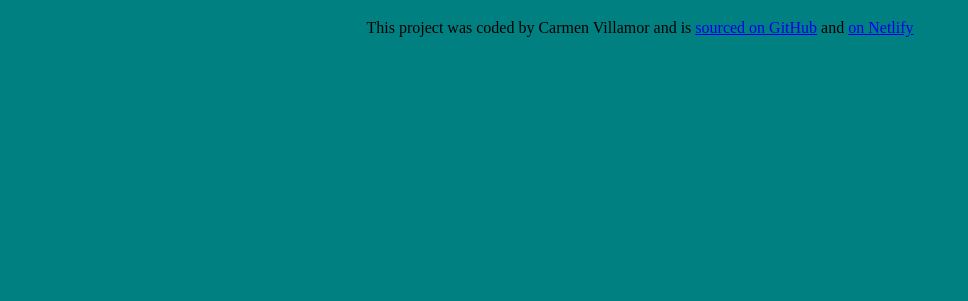
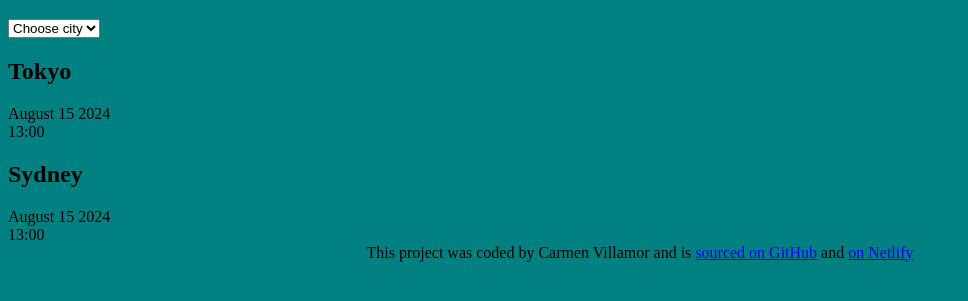
Before and after one commit to carmen-villamor/world-clock, a plain HTML site: page index.html in a window 1280 px wide. Shown: the part 61-362 px from the top of the page, without its empty margins (0-968 px from the left). Drawn offline with nearby package versions, Linux system fonts and the light colour scheme.

Commit message:
Added html

```diff
--- a/index.html
+++ b/index.html
@@ -8,12 +8,29 @@
     <title>World Clock</title>
   </head>
   <body>
-    <h1>World Clock</h1>
+    <div class="container">
+      <h1>World Clock</h1>
+      <select name="" id="">
+        <option value="">Choose city</option>
+        <option value="">Tokyo</option>
+        <option value="">Sydney</option>
+        <option value="">London</option>
+      </select>
+
+      <div class="city">
+        <h2>Tokyo</h2>
+        <div class="date">August 15 2024</div>
+        <div class="time">13:00</div>
+      </div>
+      <div class="city">
+        <h2>Sydney</h2>
+        <div class="date">August 15 2024</div>
+        <div class="time">13:00</div>
+      </div>
+    </div>
     <footer>
       This project was coded by Carmen Villamor and is
-      <a
-        href="https://github.com/carmen-villamor/weather-forecast-app"
-        target="_blank"
+      <a href="https://github.com/carmen-villamor/world-clock" target="_blank"
         >sourced on GitHub</a
       >
       and
```
